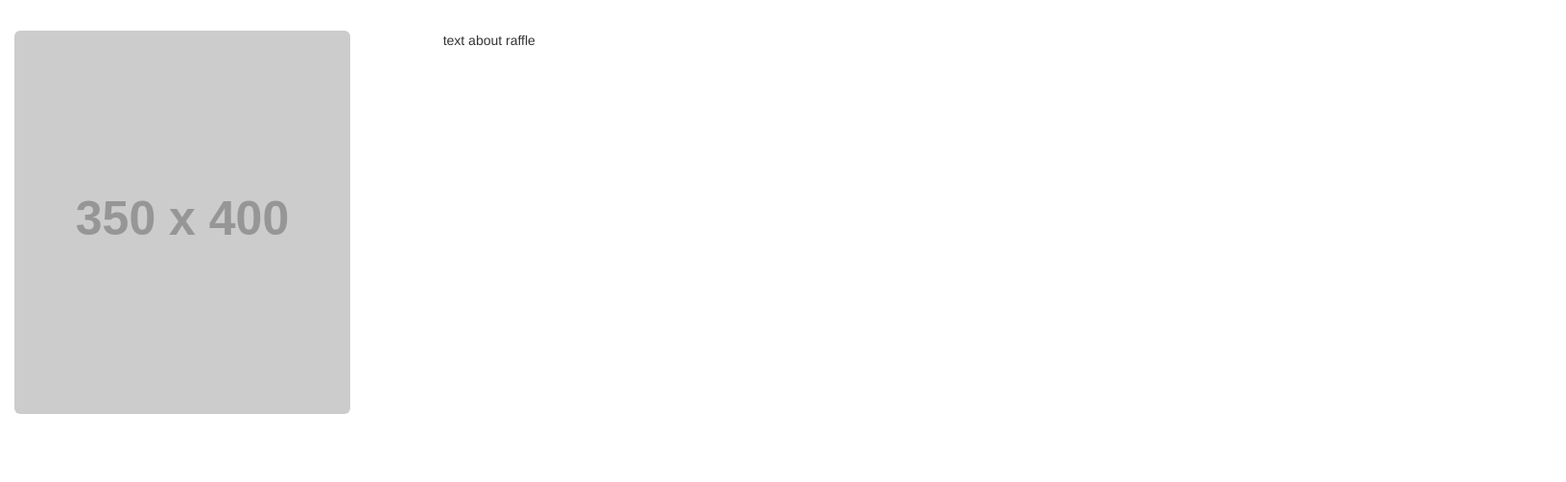
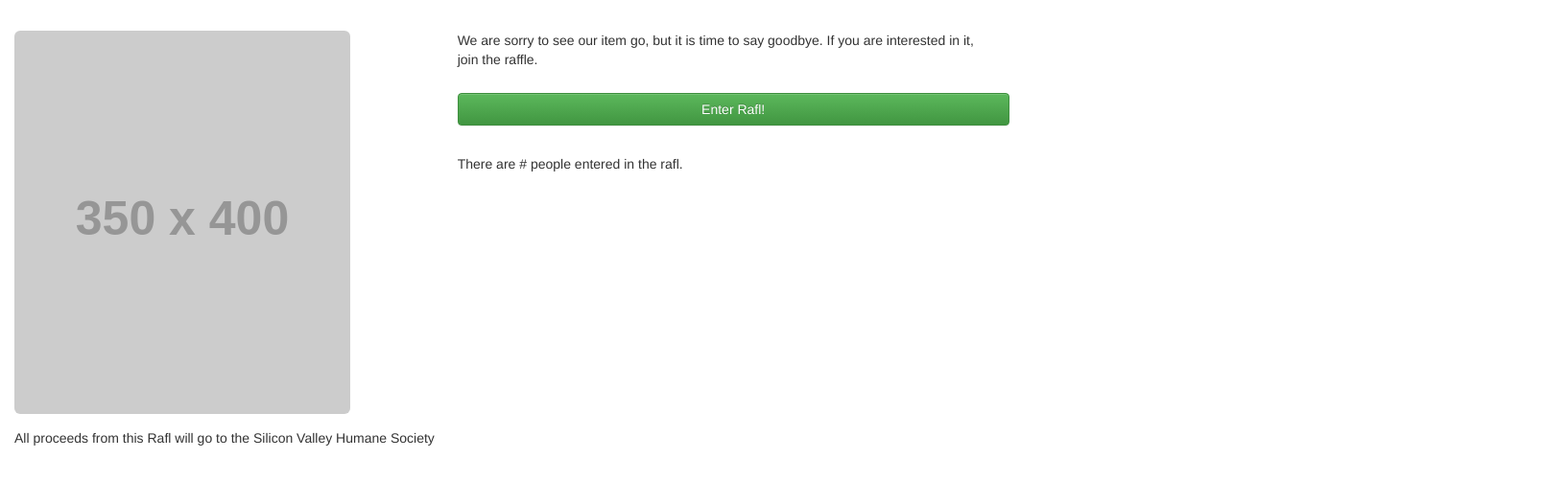
Before and after one commit to hollowmatt/rafl-ui, a plain HTML site: page detail.html in a window 1280 px wide. Shown: the part 55-558 px from the top of the page at 96% size, 1632 px wide, since content can reach past the window. Drawn offline with nearby package versions, Linux system fonts and the light colour scheme; placeholder pictures from the web are drawn by us.

Commit message:
Added some extra stuff to the detail page for layout

```diff
--- a/detail.html
+++ b/detail.html
@@ -45,7 +45,34 @@
           <img src="http://placehold.it/350x400" class="img-responsive img-rounded">
         </div>
         <div class="col-md-6 buffer">
-          text about raffle
+          <div class="container">
+            <div class="row">
+              <div class="col-md-6">
+                <p>
+                  We are sorry to see our item go, but it is time to say goodbye.  If you are interested in it, join the raffle.
+                </p>
+              </div>
+            </div>
+            <div class="row">
+              <div class="col-md-6 buffer">
+                <button type="button" class="btn btn-success btn-block">Enter Rafl!</button>
+              </div>
+            </div>
+            <div class="row">
+              <div class="col-md-6 buffer">
+                <p>
+                  There are # people entered in the rafl.
+                </p>
+              </div>
+            </div>
+          </div>
+        </div>
+      </div>
+      <div class="row">
+        <div class="col-md-12">
+          <p>
+            All proceeds from this Rafl will go to the Silicon Valley Humane Society
+          </p>
         </div>
       </div>
     </div>
```
